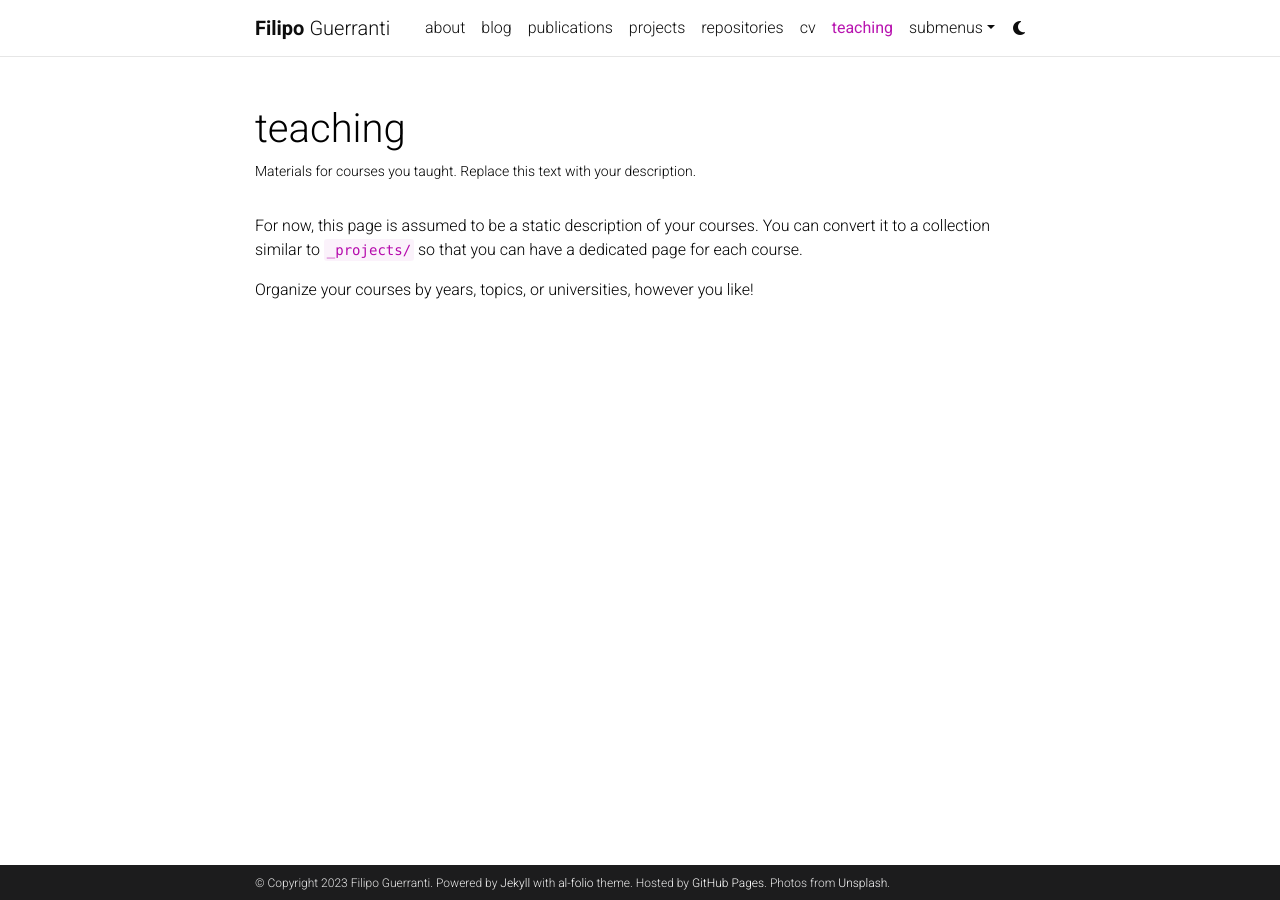
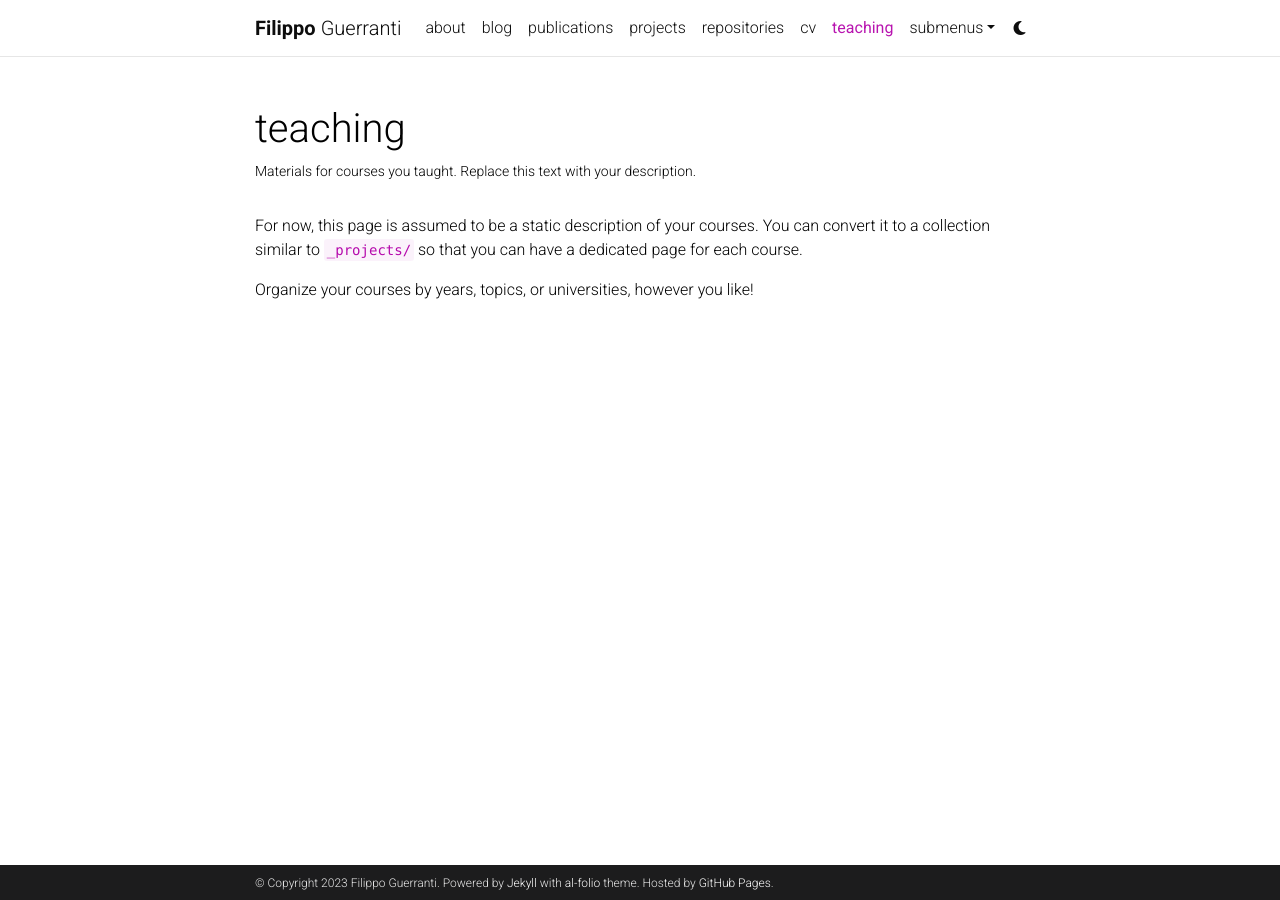
Before and after one commit to guerrantif/guerrantif.github.io, a Jekyll site: the page built from _pages/teaching.md, in a window 1280 px wide. Built offline with Jekyll 4.4.1, drawn with Linux system fonts in a browser that asks for light colours; comment, search, counter and statistics services are not loaded; a style sheet for code colours, icons or effects is not loaded; some of the changed lines change nothing that is shown.

Commit message:
Update _config.yml

```diff
--- a/_config.yml
+++ b/_config.yml
@@ -3,17 +3,16 @@
 # -----------------------------------------------------------------------------
 
 title: blank # the website title (if blank, full name will be used instead)
-first_name: Filipo
+first_name: Filippo
 middle_name:
 last_name: Guerranti
 email:
 description: > # the ">" symbol means to ignore newlines until "footer_text:"
-  A simple, whitespace theme for academics. Based on [*folio](https://github.com/bogoli/-folio) design.
+  PhD student in Data Analytics and Machine Learning @ TUM
 footer_text: >
   Powered by <a href="https://jekyllrb.com/" target="_blank">Jekyll</a> with <a href="https://github.com/alshedivat/al-folio">al-folio</a> theme.
   Hosted by <a href="https://pages.github.com/" target="_blank">GitHub Pages</a>.
-  Photos from <a href="https://unsplash.com" target="_blank">Unsplash</a>.
-keywords: jekyll, jekyll-theme, academic-website, portfolio-website  # add your own keywords or leave empty
+keywords: machine-learning, graph-neural-networks, phd, artificial-intelligence  # add your own keywords or leave empty
 
 lang: en # the language of your site (for example: en, fr, cn, ru, etc.)
 icon: ⚛️  # the emoji used as the favicon (alternatively, provide image name in /assets/img/)
@@ -71,16 +70,16 @@
 # Social integration
 # -----------------------------------------------------------------------------
 
-github_username: # your GitHub user name
+github_username: guerrantif # your GitHub user name
 gitlab_username: # your GitLab user name
-twitter_username: # your Twitter handle
+twitter_username: guerrantif # your Twitter handle
 mastodon_username: # your mastodon instance+username in the format instance.tld/@username
-linkedin_username: # your LinkedIn user name
+linkedin_username: filippoguerranti # your LinkedIn user name
 telegram_username: # your Telegram user name
-scholar_userid: # your Google Scholar ID
-semanticscholar_id: # your Semantic Scholar ID
+scholar_userid: uekwkvYAAAAJ # your Google Scholar ID
+semanticscholar_id: 2141201998 # your Semantic Scholar ID
 whatsapp_number: # your WhatsApp number (full phone number in international format. Omit any zeroes, brackets, or dashes when adding the phone number in international format.)
-orcid_id: # your ORCID ID
+orcid_id: 0000-0002-7173-0014 # your ORCID ID
 medium_username: # your Medium username
 quora_username: # your Quora username
 publons_id: # your ID on Publons
@@ -274,8 +273,8 @@
 
 scholar:
 
-  last_name: [Einstein]
-  first_name: [Albert, A.]
+  last_name: [Guerranti]
+  first_name: [Filippo, F.]
 
   style: apa
   locale: en
@@ -356,9 +355,9 @@
 # Optional Features
 # -----------------------------------------------------------------------------
 
-enable_google_analytics:    false  # enables google analytics
+enable_google_analytics:    true  # enables google analytics
 enable_cronitor_analytics: false  # enables cronitor RUM analytics
-enable_google_verification: false  # enables google site verification
+enable_google_verification: true  # enables google site verification
 enable_bing_verification:   false  # enables bing site verification
 enable_masonry:             true   # enables automatic project cards arrangement
 enable_math:                true   # enables math typesetting (uses MathJax)
```
